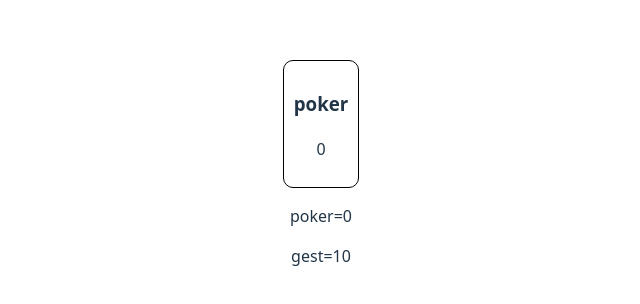
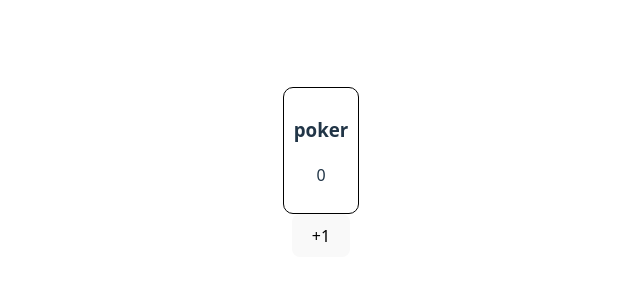
Before and after one commit to Mahdilvl20/planning-poker, a React (Vite) app in the folder planning-poker-frontend/: page / in a window 1280 px wide. Shown: the part 228-532 px from the top of the page, without its empty margins (319-959 px from the left). Built offline with nearby package versions, Linux system fonts and the light colour scheme.

Commit message:
test example live view

```diff
--- a/planning-poker-frontend/src/App.tsx
+++ b/planning-poker-frontend/src/App.tsx
@@ -2,15 +2,17 @@
 import './App.css'
 import Functionalcard from "./example/components/FunctialCard.tsx";
 import UserBadge from "./example/components/userbadge.tsx";
+import ParentDemo from "./example/components/ParentDemo.tsx";
 function App() {
 
 
   return (
       <div>
 
-      <Functionalcard title="poker" values='0'/>
+      {/*<Functionalcard title="poker" values='0'/>
       <UserBadge name="poker" score={0} />
-      <UserBadge/>
+      <UserBadge/>*/}
+          <ParentDemo/>
       </div>
   )
 }
--- /dev/null
+++ b/planning-poker-frontend/src/example/components/ParentDemo.tsx
@@ -0,0 +1,13 @@
+import {useState} from "react";
+import Functionalcard from "./FunctialCard.tsx";
+
+function Poker() {
+    const [count,setCount] = useState(0);
+    return (
+            <div>
+                <Functionalcard title="poker" values={[count]}/>
+                <button onClick={()=>setCount(count+1)}>+1</button>
+            </div>
+    )
+}
+export default Poker;
```
